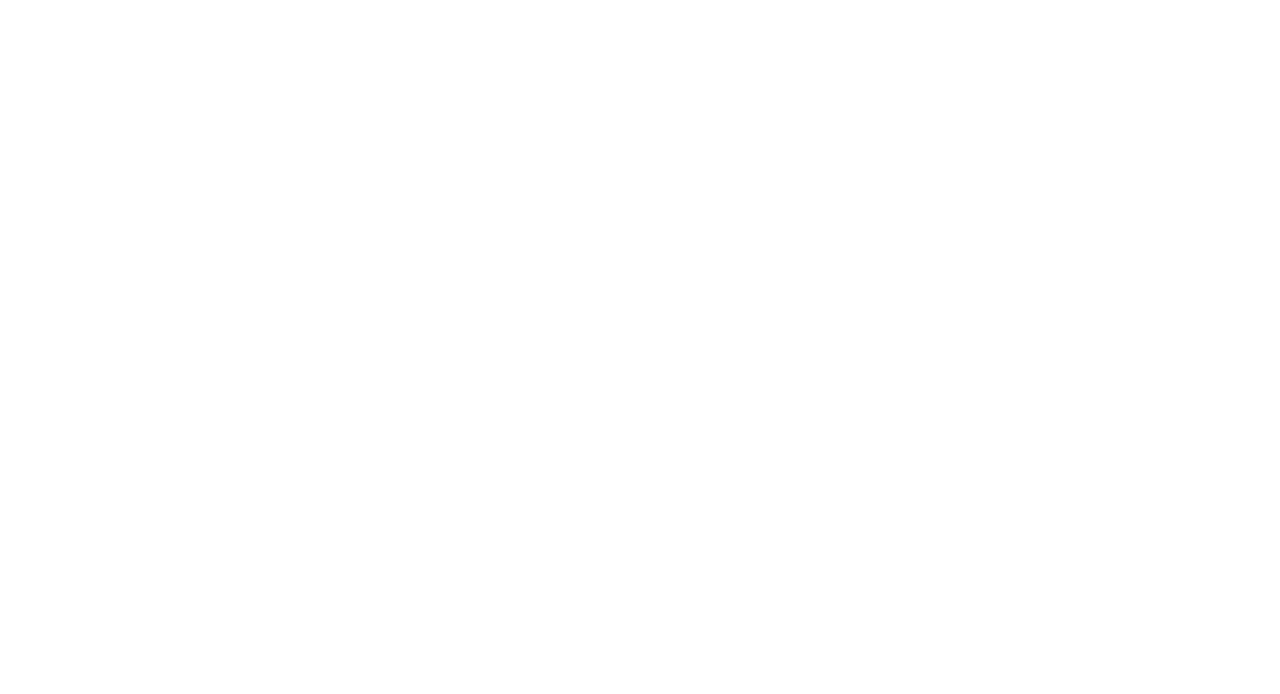
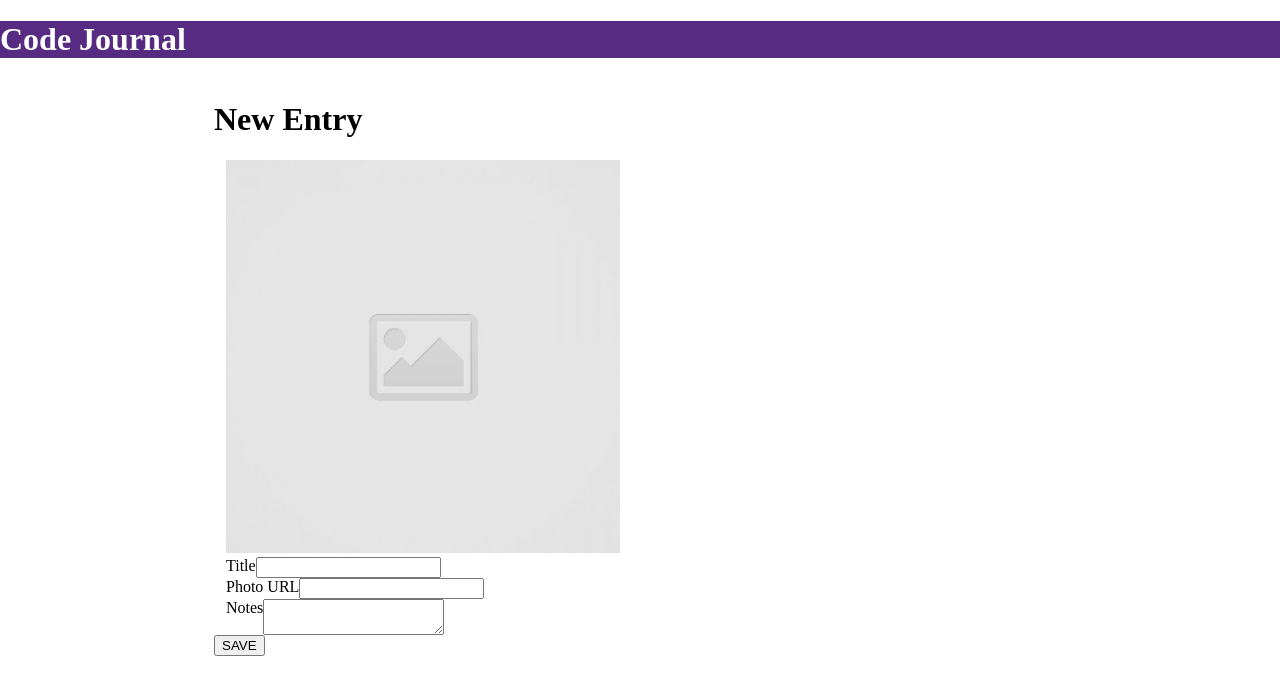
Before and after one commit to jamesdae/code-journal, a website: page index.html in a window 1280 px wide. Drawn offline with Linux system fonts and the light colour scheme.

Commit message:
Added HTML for tasks 1 and 2; Issue #1

```diff
--- a/css/styles.css
+++ b/css/styles.css
@@ -0,0 +1,8 @@
+img {
+  width: 100%;
+}
+
+header {
+  color: white;
+  background-color: #562b81;
+}
--- a/index.html
+++ b/index.html
@@ -17,8 +17,32 @@
 </head>
 <body>
   <header>
+    <h1>Code Journal</h1>
   </header>
-  <main>
+  <main class="container">
+    <div data-view="entry-form" class="row">
+      <h1 class="newentry">New Entry</h1>
+      <form action="" class="entryform">
+        <div class="column-half">
+          <img src="images/placeholder-image-square.jpg" alt="placeholder image">
+        </div>
+        <div class="column-half row">
+          <label for="titleinput">Title</label>
+          <input type="text" name="titleinput" id="titleinput">
+        </div>
+
+        <div class="column-half row">
+          <label for="photoinput">Photo URL</label>
+          <input type="url" name="photoinput" id="photoinput">
+        </div>
+
+        <div class="column-full row">
+          <label for="notesinput">Notes</label>
+          <textarea name="notesinput" id="notesinput"></textarea>
+        </div>
+        <button class="savebutton">SAVE</button>
+      </form>
+    </div>
   </main>
   <script src="js/data.js"></script>
   <script src="js/main.js"></script>
```
